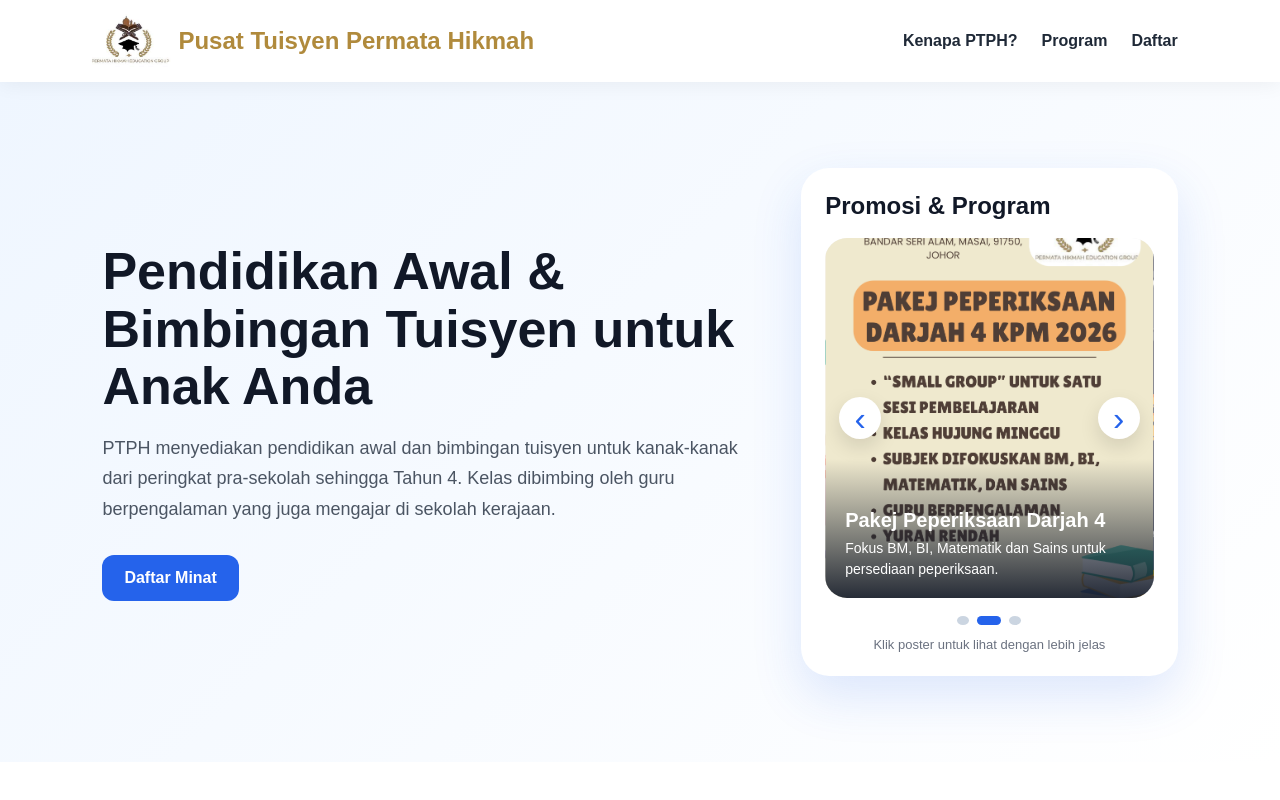
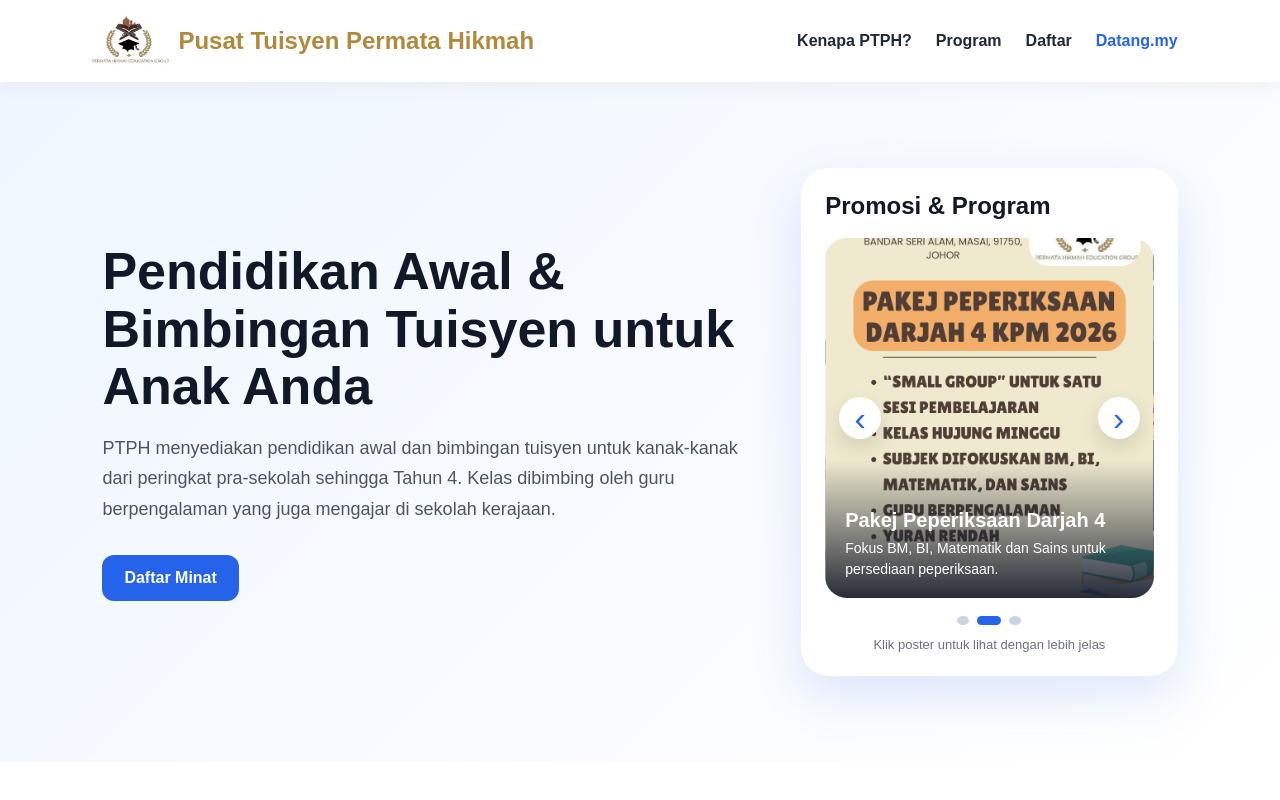
Before and after one commit to PikoChuu14/ptph-website, a React (Vite) app: page / in a window 1280 px wide. Shown: the top 800 px of the page. Built offline with nearby package versions, Linux system fonts and the light colour scheme.

Commit message:
add the navbar button for tutor to redirect to datang.my

```diff
--- a/src/App.jsx
+++ b/src/App.jsx
@@ -95,6 +95,14 @@
         <a href="#why-ptph">Kenapa PTPH?</a>
         <a href="#programmes">Program</a>
         <a href="#register">Daftar</a>
+        {/* adding link to datang.my */}
+        <a className="datang-link"
+          href="https://web.datang.my/"
+          target="_blank"
+          rel="noopener noreferrer"
+        >
+          Datang.my
+          </a>
       </div>
     </nav>
   );
--- a/src/index.css
+++ b/src/index.css
@@ -855,3 +855,8 @@
     right: 10px;
   }
 }
+
+.datang-link {
+  color: #2563eb;
+  font-weight: bold;
+}
```
